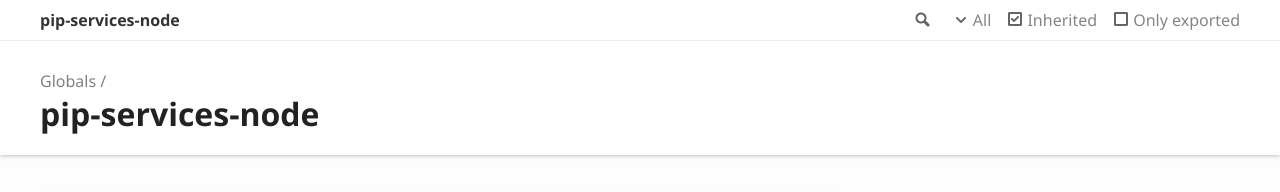
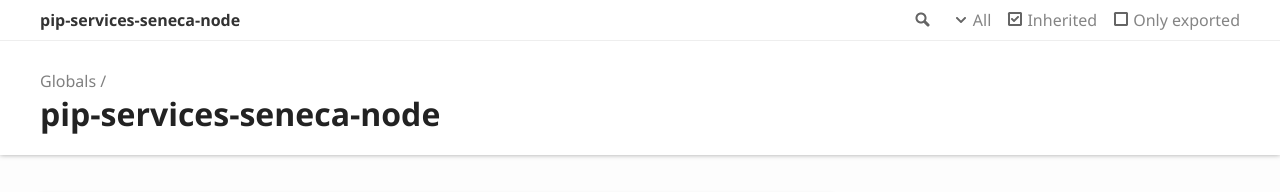
Before and after one commit to pip-services3-node/pip-services3-seneca-node, a website: page docs/index.html in a window 1280 px wide. Shown: the top 192 px of the page. Drawn offline with Linux system fonts and the light colour scheme.

Commit message:
Fixed index.html

```diff
--- a/docs/index.html
+++ b/docs/index.html
@@ -22,7 +22,7 @@
 						<li class="state loading">Preparing search index...</li>
 						<li class="state failure">The search index is not available</li>
 					</ul>
-					<a href="index.html" class="title">pip-services-node</a>
+					<a href="index.html" class="title">pip-services-seneca-node</a>
 				</div>
 				<div class="table-cell" id="tsd-widgets">
 					<div id="tsd-filter">
@@ -54,7 +54,7 @@
 					<a href="globals.html">Globals</a>
 				</li>
 			</ul>
-			<h1> pip-services-node</h1>
+			<h1> pip-services-seneca-node</h1>
 		</div>
 	</div>
 </header>
@@ -68,7 +68,7 @@
 				<p>Quick Links:</p>
 				<ul>
 					<li><a href="https://github.com/pip-services-node/pip-services-node/blob/master/doc/Downloads.md">Downloads</a></li>
-					<li><a href="https://rawgit.com/pip-services-node/pip-services-node/master/doc/api/index.html">API Reference</a></li>
+					<li><a href="https://pip-services3-node.github.io/pip-services3-seneca-node/globals.html">API Reference</a></li>
 					<li><a href="https://github.com/pip-services/pip-services-node/blob/master/doc/Development.md">Building and Testing</a></li>
 					<li><a href="https://github.com/pip-services/pip-services-node/blob/master/doc/Development.md/#contrib">Contributing</a></li>
 				</ul>
```
